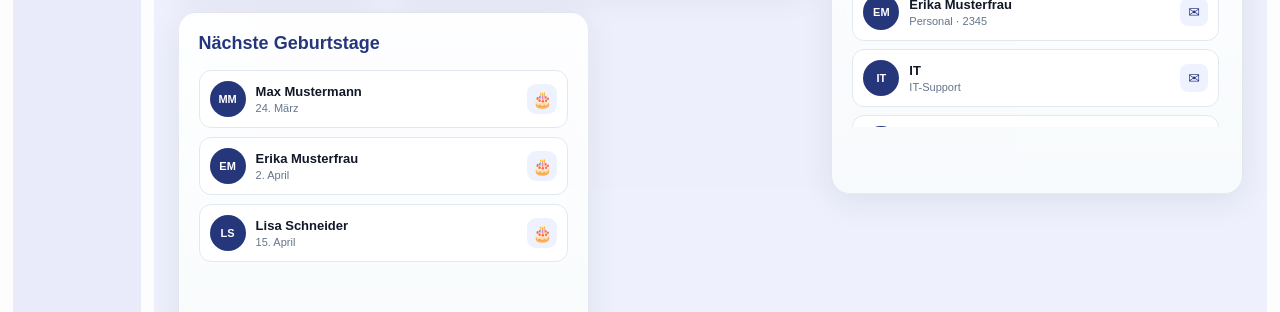
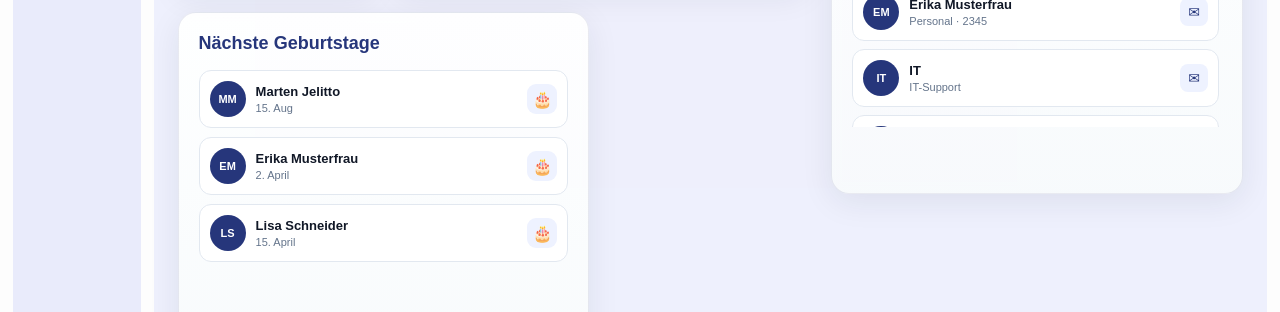
Before and after one commit to DERLOOOLGAMMER/MTDashboard, an Angular app in the folder dashboard/: page / in a window 1280 px wide. Shown: the part 321-633 px from the top of the page. Built offline with nearby package versions, Linux system fonts and the light colour scheme; no server answers.

Commit message:
Widgets Funktional

```diff
--- a/dashboard/src/app/bday-widget/bday-widget.html
+++ b/dashboard/src/app/bday-widget/bday-widget.html
@@ -1,71 +1,35 @@
-
-
 <div class="nextBdaylWidget">
   <div class="nextBdaylWidget-heading">
     Nächste Geburtstage
   </div>
 
   <div class="nextBdaylWidget-birthdays">
-
+    @for (
+      birthday of dashboardData.birthdays();
+      track birthday.name
+    ) {
       <div class="nextBdaylWidget-birthday">
         <div class="nextBdaylWidget-birthday-avatar">
-                MM
+          {{ birthday.initials }}
         </div>
 
         <div class="nextBdaylWidget-birthday-content">
           <div class="nextBdaylWidget-birthday-name">
-                    Max Mustermann
+            {{ birthday.name }}
           </div>
 
           <div class="nextBdaylWidget-birthday-date">
-                    24. März
+            {{ birthday.date }}
           </div>
         </div>
 
-            <div class="nextBdaylWidget-birthday-icon">
+        <div
+          class="nextBdaylWidget-birthday-icon"
+          aria-hidden="true"
+        >
           🎂
         </div>
       </div>
-
-        <div class="nextBdaylWidget-birthday">
-            <div class="nextBdaylWidget-birthday-avatar">
-                EM
-            </div>
-
-            <div class="nextBdaylWidget-birthday-content">
-                <div class="nextBdaylWidget-birthday-name">
-                    Erika Musterfrau
-                </div>
-
-                <div class="nextBdaylWidget-birthday-date">
-                    2. April
+    }
   </div>
 </div>
-
-            <div class="nextBdaylWidget-birthday-icon">
-                🎂
-            </div>
-        </div>
-
-        <div class="nextBdaylWidget-birthday">
-            <div class="nextBdaylWidget-birthday-avatar">
-                LS
-            </div>
-
-            <div class="nextBdaylWidget-birthday-content">
-                <div class="nextBdaylWidget-birthday-name">
-                    Lisa Schneider
-                </div>
-
-                <div class="nextBdaylWidget-birthday-date">
-                    15. April
-                </div>
-            </div>
-
-            <div class="nextBdaylWidget-birthday-icon">
-                🎂
-            </div>
-        </div>
-
-    </div>
-</div>
--- a/dashboard/src/app/bday-widget/bday-widget.ts
+++ b/dashboard/src/app/bday-widget/bday-widget.ts
@@ -1,9 +1,11 @@
-import { Component } from '@angular/core';
+import { Component, inject } from '@angular/core';
+import { DashboardData } from '../services/dashboard-data';
 
 @Component({
-  imports: [],
   selector: 'app-bday-widget',
+  templateUrl: './bday-widget.html',
   styleUrl: './bday-widget.css',
-  templateUrl: './bday-widget.html',
 })
-export class BdayWidget {}
+export class BdayWidget {
+  readonly dashboardData = inject(DashboardData);
+}
--- a/dashboard/src/app/services/dashboard-data.ts
+++ b/dashboard/src/app/services/dashboard-data.ts
@@ -18,6 +18,12 @@ export interface Contact {
   department: string;
   extension?: string;
   email: string;
+}
+
+export interface Birthday {
+  initials: string;
+  name: string;
+  date: string;
 }
 
 @Injectable({
@@ -83,6 +89,24 @@ export class DashboardData {
     this.searchTerm.set(value);
   }
 
+  birthdays = signal<Birthday[]>([
+  {
+    initials: 'MM',
+    name: 'Marten Jelitto',
+    date: '15. Aug',
+  },
+  {
+    initials: 'EM',
+    name: 'Erika Musterfrau',
+    date: '2. April',
+  },
+  {
+    initials: 'LS',
+    name: 'Lisa Schneider',
+    date: '15. April',
+  },
+]);
+
   profile = signal<UserProfile>({
     name: 'Marten Jelitto',
     phone: '+49 1575 8804495',
```
Lines whose indentation alone changed are shown as unchanged.
